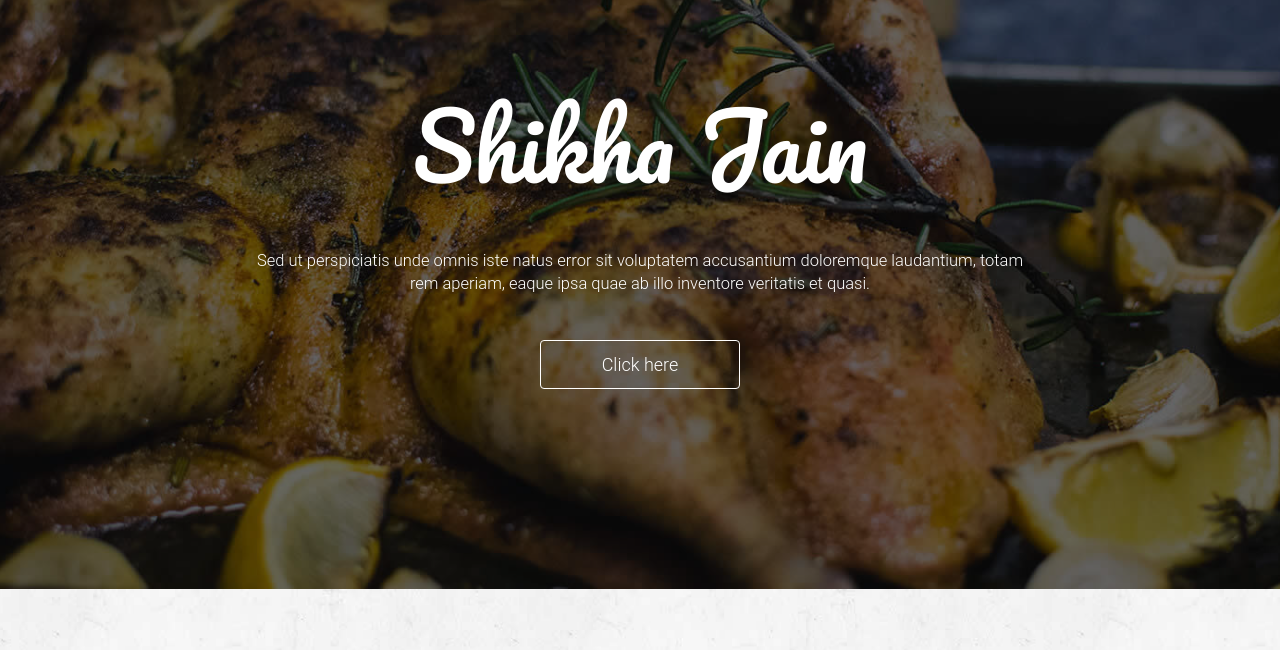
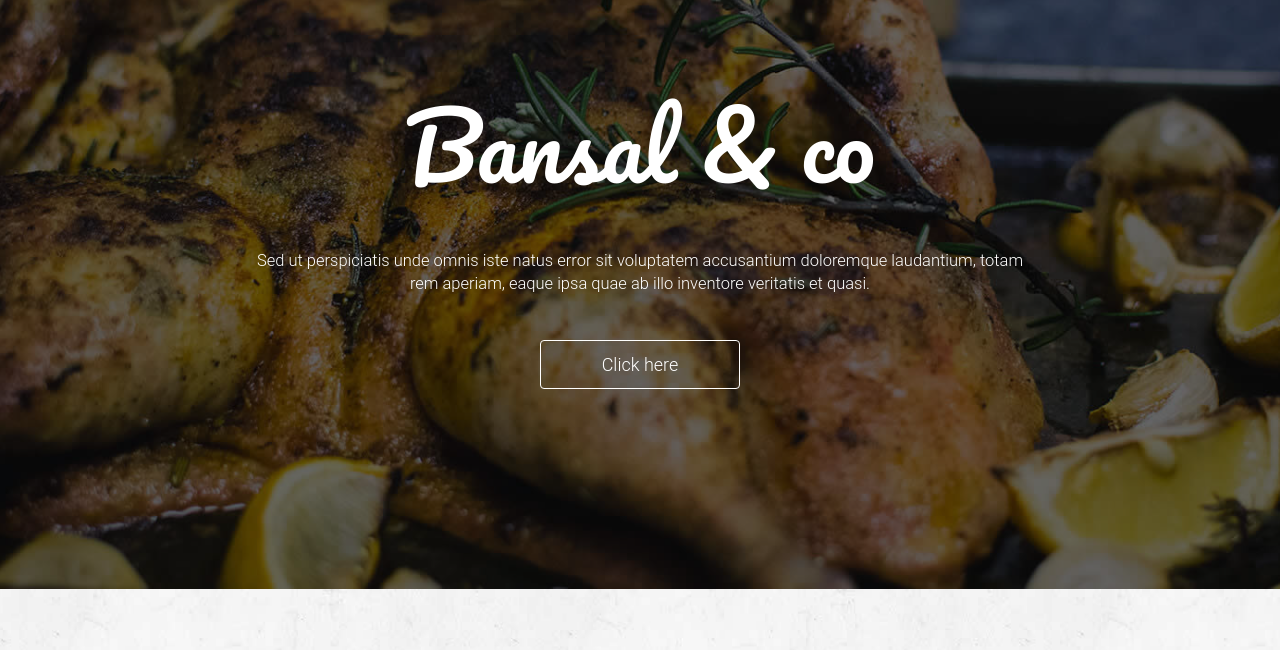
Before and after one commit to himanshukte/website, a plain HTML site: page index.html in a window 1280 px wide. Shown: the part 150-800 px from the top of the page. Drawn offline with Linux system fonts and the light colour scheme.

Commit message:
updated name

```diff
--- a/index.html
+++ b/index.html
@@ -107,7 +107,7 @@
                         <div class="main_slider text-center">
                             <div class="col-md-12">
                                 <div class="main_slider_content wow zoomIn" data-wow-duration="1s">
-                                    <h1> Shikha Jain </h1>
+                                    <h1> Bansal & co </h1>
                                     <p>Sed ut perspiciatis unde omnis iste natus error sit voluptatem accusantium doloremque laudantium, totam rem aperiam, eaque ipsa quae ab illo inventore veritatis et quasi. </p>
                                     <button href="" class="btn-lg">Click here</button>
                                 </div>
```
